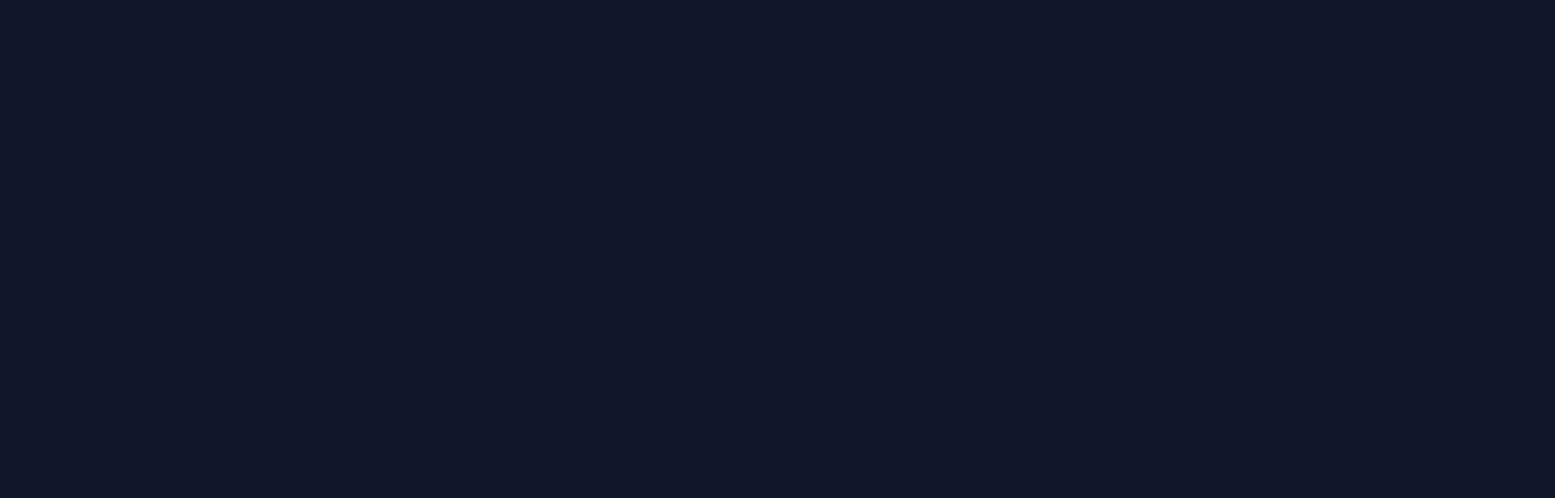
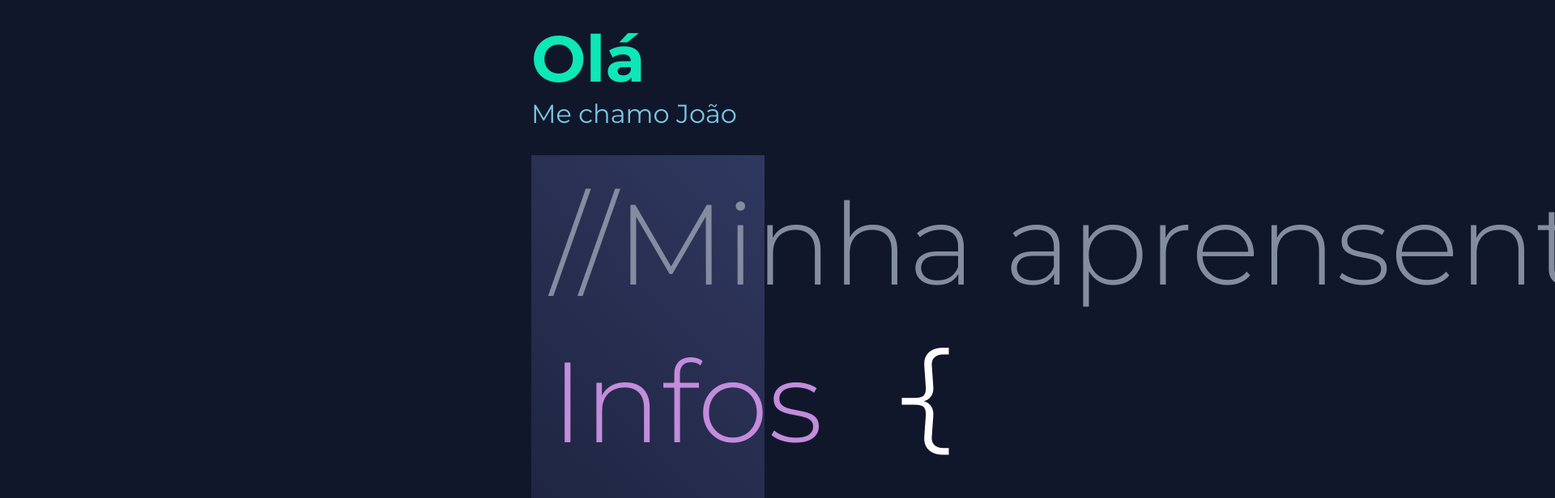
Before and after one commit to joaoeduardodias/portfolio-next, a Next.js app: page / in a window 1280 px wide. Shown: the part 120-736 px from the top of the page at 81% size, 1920 px wide, since content can reach past the window. Built offline with nearby package versions, Linux system fonts and the light colour scheme.

Commit message:
feat: create section hero

```diff
--- a/src/components/Header/NavLink.tsx
+++ b/src/components/Header/NavLink.tsx
@@ -7,7 +7,7 @@
   path: string;
 }
 
-export default function NavLink({ title, path }: NavLinkProps) {
+export function NavLink({ title, path }: NavLinkProps) {
   const router = useRouter();
   const isActive = router.pathname === path;
 
--- a/src/components/Header/index.tsx
+++ b/src/components/Header/index.tsx
@@ -1,4 +1,4 @@
-import NavLink from './NavLink';
+import { NavLink } from './NavLink';
 import { Container } from './styles';
 
 function Header() {
--- /dev/null
+++ b/src/components/HomeHero/index.tsx
@@ -0,0 +1,43 @@
+import { CodeItem, Container, InfosContainer, TextContainer } from './styles';
+
+export function HomeHero() {
+  return (
+    <Container>
+      <img src="/pessoa.webp" alt="Profile" />
+      <div>
+        <TextContainer>
+          <h1>Olá</h1>
+          <h2>Me chamo João</h2>
+        </TextContainer>
+        <InfosContainer>
+          <CodeItem>
+            <span className="comment">//Minha aprensentação</span>
+            <span className="purple">Infos</span> {'\u007B'}
+            <div>
+              <div>
+                Nome: <span className="blue">João</span>
+              </div>
+              <div>
+                Sobrenome: <span className="blue">Dias</span>
+              </div>
+            </div>
+            {'\u007D'}
+          </CodeItem>
+
+          <CodeItem>
+            <span className="purple">Cargo</span> {'\u007B'}
+            <div>
+              <div>
+                Função: <span className="blue">Dev Full Stack</span>
+              </div>
+              <div>
+                Languages: <span className="blue">JavaScript, Typescript</span>
+              </div>
+            </div>
+            {'\u007D'}
+          </CodeItem>
+        </InfosContainer>
+      </div>
+    </Container>
+  );
+}
--- /dev/null
+++ b/src/components/HomeHero/styles.ts
@@ -0,0 +1,121 @@
+import styled from 'styled-components';
+
+export const Container = styled.section`
+  width: 100%;
+  display: flex;
+  gap: 2rem;
+  align-items: center;
+  justify-content: center;
+  margin-top: 5rem;
+  > img {
+    width: 48rem;
+    flex: 1;
+  }
+  > div {
+    flex: 4;
+  }
+
+  @media (max-width: 1458px) {
+    > img {
+      width: 30rem;
+    }
+    > div {
+      flex: 1;
+    }
+  }
+  @media (max-width: 1000px) {
+    > img {
+      width: 22rem;
+    }
+  }
+  @media (max-width: 700px) {
+    flex-direction: column-reverse;
+    > div {
+      width: 100%;
+    }
+  }
+`;
+
+export const TextContainer = styled.section`
+  margin-bottom: 2rem;
+  width: 100%;
+
+  h1 {
+    font-size: 8rem;
+    color: ${({ theme }) => theme.primary};
+  }
+  h2 {
+    font-size: 3rem;
+    font-weight: 400;
+    color: ${({ theme }) => theme.secondary};
+  }
+
+  @media (max-width: 1458px) {
+    h1 {
+      font-size: 5rem;
+    }
+    h2 {
+      font-size: 2rem;
+    }
+  }
+  @media (max-width: 1000px) {
+    h1 {
+      font-size: 3rem;
+    }
+    h2 {
+      font-size: 1rem;
+    }
+  }
+`;
+
+export const InfosContainer = styled.section`
+  width: 100%;
+  display: flex;
+  flex-direction: column;
+  gap: 2rem;
+`;
+
+export const CodeItem = styled.pre`
+  background: ${({ theme }) => theme.gradient};
+  padding: 2rem;
+  font-family: 'JetBrains Mono', monospace;
+  font-weight: 300;
+  color: #fff;
+  width: 24rem;
+  align-self: flex-start;
+  transition: 1s;
+
+  &:hover {
+    filter: brightness(1.2);
+  }
+  & :last-child {
+    align-self: flex-end;
+  }
+
+  > div {
+    margin: 0.2rem 0;
+    margin-left: 1rem;
+  }
+  span.purple {
+    color: #c38cdc;
+  }
+
+  span.blue {
+    color: #7ac7e3;
+  }
+
+  span.comment {
+    color: ${({ theme }) => theme.text};
+    margin-bottom: 1rem;
+    display: block;
+  }
+
+  @media (max-width: 1458px) {
+    width: 18rem;
+    padding: 1.5rem;
+    font-size: 8.8rem;
+  }
+  @media (max-width: 1000px) {
+    width: 100%;
+  }
+`;
--- a/src/pages/index.tsx
+++ b/src/pages/index.tsx
@@ -1,5 +1,16 @@
 import Header from '../components/Header';
+import { HomeHero } from '../components/HomeHero';
+
+import { HomeContainer } from '../styles/homeStyles';
 
 export default function Home() {
-  return <Header />;
+  return (
+    <HomeContainer>
+      <Header />
+
+      <main className="container">
+        <HomeHero />
+      </main>
+    </HomeContainer>
+  );
 }
--- /dev/null
+++ b/src/styles/homeStyles.ts
@@ -0,0 +1,13 @@
+import styled from 'styled-components';
+
+export const HomeContainer = styled.div`
+  display: flex;
+  flex-direction: column;
+  width: 100%;
+  height: 100%;
+  > main {
+    display: flex;
+    flex-direction: column;
+    gap: 8rem;
+  }
+`;
```
Also changed, not shown: .eslintrc.js, 1 other file (tests, documents, lock files or other folders).
